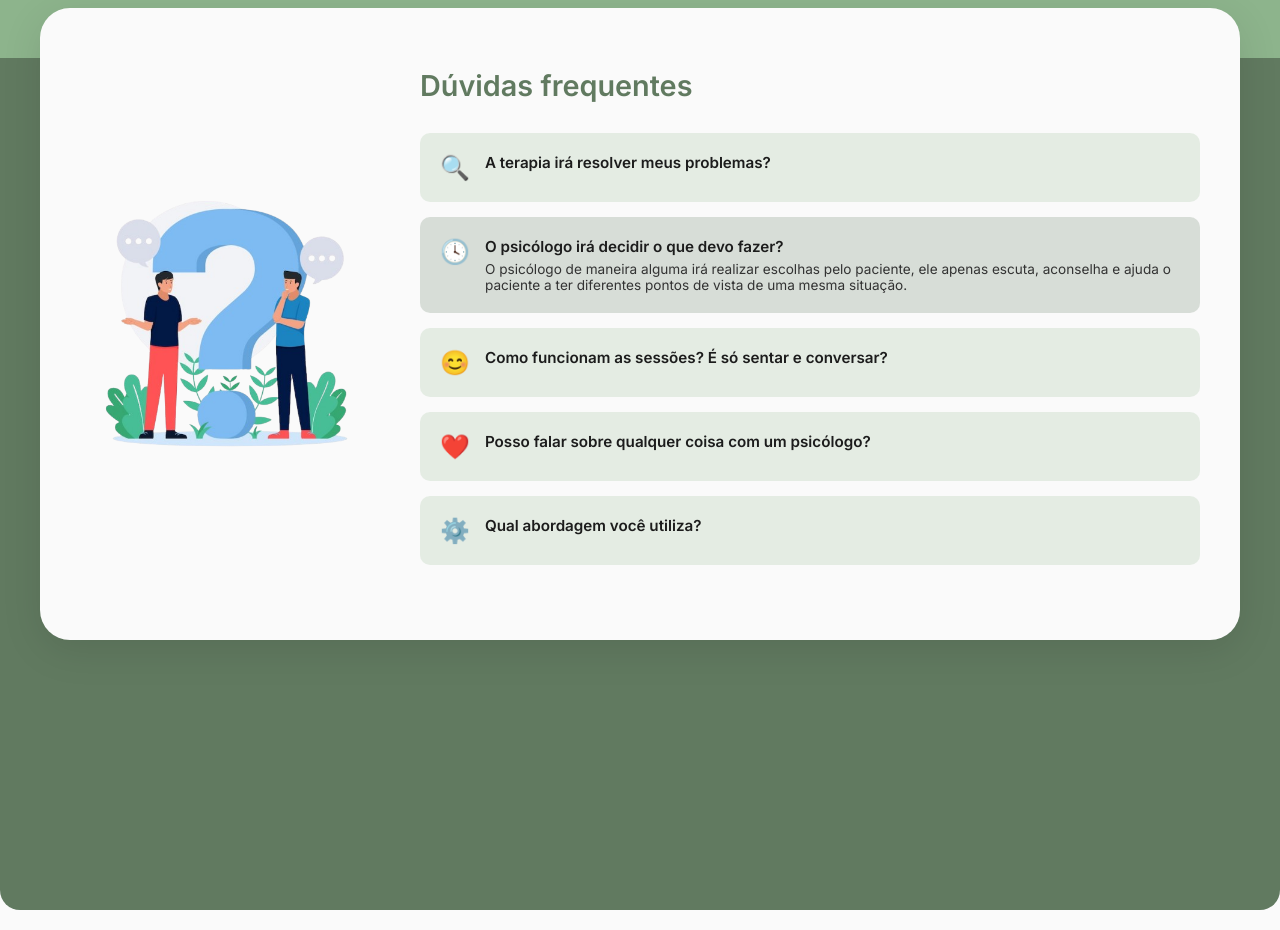
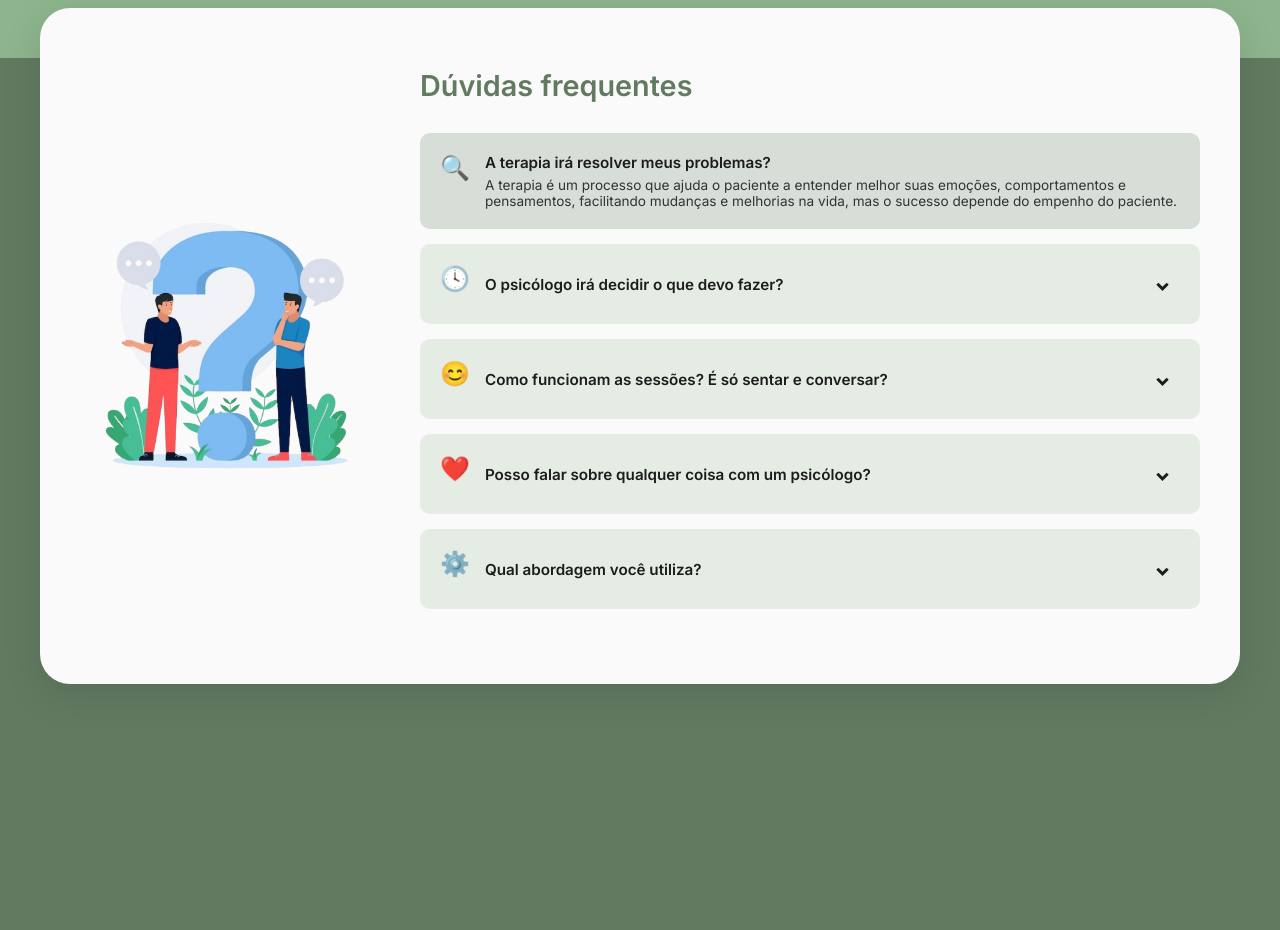
Before and after one commit to MarcosVinicius556/ellen-machado-page, a Next.js app: page / in a window 1280 px wide. Shown: the part 2220-3150 px from the top of the page. Built offline with nearby package versions, Linux system fonts and the light colour scheme.

Commit message:
Ajustes na seção de dúvidas frequentes

```diff
--- a/package.json
+++ b/package.json
@@ -12,7 +12,8 @@
     "next": "15.4.6",
     "nodemailer": "^7.0.5",
     "react": "19.1.0",
-    "react-dom": "19.1.0"
+    "react-dom": "19.1.0",
+    "react-icons": "^5.5.0"
   },
   "devDependencies": {
     "@types/node": "^20",
--- a/src/sections/questions/index.tsx
+++ b/src/sections/questions/index.tsx
@@ -3,9 +3,10 @@
 import faqData from '@/data/faqData';
 import './questions.css';
 import { useState } from 'react';
+import { RiArrowDropDownLine } from 'react-icons/ri';
 
 export default function FrequentlyQuestions() {
-  const [activeId, setActiveId] = useState<number | null>(2);
+  const [activeId, setActiveId] = useState<number | null>(1);
 
   const toggle = (id: number) => {
     setActiveId((prev) => (prev === id ? null : id));
@@ -42,6 +43,7 @@ export default function FrequentlyQuestions() {
                     <strong>{question}</strong>
                     </p>
                     {activeId === id && <p className="subtext">{answer}</p>}
+                    <RiArrowDropDownLine size={35}/>
                 </div>
             </div>
           ))}
--- a/src/sections/questions/questions.css
+++ b/src/sections/questions/questions.css
@@ -47,7 +47,6 @@
 .feature-card {
   cursor: pointer;
   display: flex;
-    align-items: flex-start;
   gap: 15px;
   background: var(--badge-secondary);
   padding: 20px;
@@ -56,12 +55,34 @@
   transition: all 0.3s ease;
 }
 
+.feature-card div {
+  display: flex;
+  flex-direction: row;
+  justify-content: space-between;
+  align-items: center;
+  width: 100%;
+}
+
 .feature-card:hover {
     background: var(--tertiary);
 }
 
 .feature-card.active {
     background: var(--badge-primary);
+}
+
+.feature-card.active div {
+  align-items: start;
+  flex-direction: column;
+}
+
+.feature-card svg {
+  margin-top: 5px;
+}
+
+.feature-card.active svg {
+  display: none;
+  color: var(--light-text);;
 }
 
 .feature-card .icon {
```
Also changed, not shown: 1 other file (tests, documents, lock files or other folders). Lines whose indentation alone changed are shown as unchanged.
